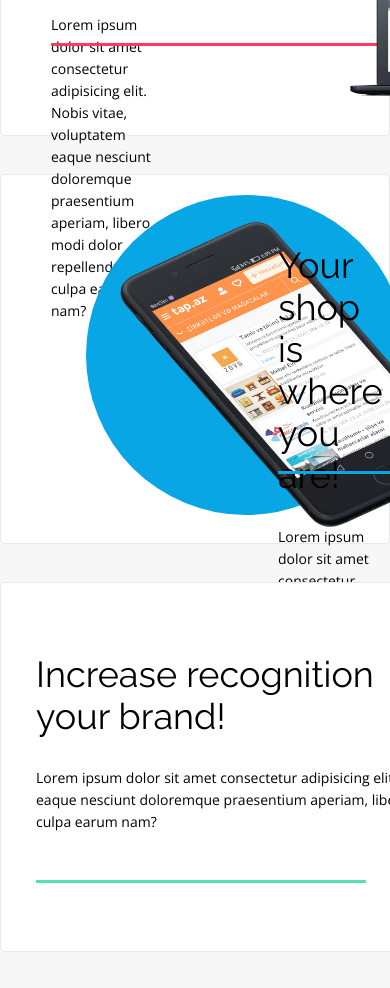
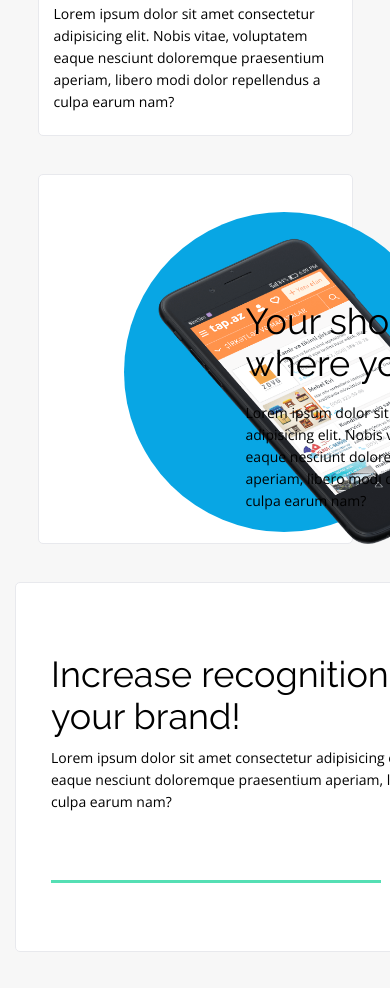
Before and after one commit to lukasdebski/Project-2---BestShop, a website: page index.html in a window 390 px wide. Shown: the part 1845-2833 px from the top of the page. Drawn offline with nearby package versions, Linux system fonts and the light colour scheme.

Commit message:
benefits step 1

```diff
--- a/index.html
+++ b/index.html
@@ -103,7 +103,7 @@
                 </div>
             </div>
 
-            <div class="benefits__double">
+            <div class="benefits__double container">
                 <div class="benefits__double--content">
                     <div class="benefits__double--elements">
                         <h2 class="benefits__title title--h2">Increase recognition <br> your brand!</h2>
--- a/scss/_benefits.scss
+++ b/scss/_benefits.scss
@@ -7,10 +7,11 @@
 
 .benefits__container {
     display: flex;
+    justify-content: space-around;
     border: 1px solid #E8E9ED;
     border-radius: 5px;
     background-color: #fff;
-    max-width: 1124px;
+    width: 1124px;
     height: 370px;
     margin-bottom: 38px;
 }
@@ -156,3 +157,150 @@
     width: 330px;
     background-color: var(--color-green);
 }
+
+@include mobile {
+    /* SECTION Benefits part 1*/
+
+    .benefits__container {
+        display: flex;
+        flex-direction: column;
+        width: 315px;
+        height: 370px;
+        margin-bottom: 38px;
+    }
+
+    .benefits__content {
+        display: flex;
+        flex-direction: column;
+        justify-content: space-around;
+        // position: relative;
+        width: 272px;
+        // height: 166px;
+        margin: 0;
+        order: 1;
+    }
+
+    .benefits__content::before {
+        display: none;
+    }
+
+    .benefits__text {
+        margin: 10px 0;
+    }
+
+
+
+    /* Benefits img Macbook*/
+
+    .benefits__macbook {
+        align-self: center;
+        position: relative;
+        width: 215px;
+        height: 147px;
+        margin: 0;
+    }
+
+    .content__macbook--img {
+        position: absolute;
+        bottom: 0;
+        left: 0;
+        height: 110px;
+    }
+
+    .macbook--square::before {
+        content: "";
+        position: absolute;
+        top: 10%;
+        left: 55%;
+        width: 100px;
+        height: 100px;
+    }
+
+    /* SECTION Benefits second part iphone */
+
+    .benefits__content--edit {
+        height: 230px;
+        margin: 69px 20px 0 192px;
+    }
+
+    .benefits__content--edit::before {
+        background-color: var(--color-primary);
+    }
+
+    /* img Iphone */
+
+    .content__iphone--img {
+        width: 436px;
+        height: auto;
+        margin-top: 19px;
+    }
+
+    .iphone__container {
+        position: relative;
+        width: 426px;
+        margin-left: 70px;
+    }
+
+    .benefits__iphone,
+    .content__iphone--img::before {
+        content: "";
+        position: absolute;
+        top: 20px;
+        left: 0;
+        display: block;
+        width: 320px;
+        height: 320px;
+        background: var(--color-primary);
+        border-radius: 50%;
+    }
+
+    /* SECTION double */
+
+    .benefits__double {
+        display: flex;
+        justify-content: space-between;
+        width: 1124px;
+        margin: 0 auto;
+    }
+
+    .benefits__double--content {
+        position: relative;
+        flex-direction: column;
+        width: 620px;
+        padding: 70px 35px;
+        border: 1px solid #E8E9ED;
+        border-radius: 5px;
+        background-color: #fff;
+        height: 370px;
+    }
+
+    .benefits__double--elements {
+        position: relative;
+        width: 550px;
+        height: 230px;
+    }
+
+    .benefits__double--image {
+        background-color: var(--color-green);
+        width: 440px;
+        height: 370px;
+        border-radius: 5px;
+    }
+
+    .benefits__double--image img {
+        height: 200px;
+        margin-left: 60px;
+        margin-top: 98px;
+    }
+
+    .benefits__double--elements::before {
+        content: "";
+        position: absolute;
+        bottom: 0;
+        left: 0;
+        display: block;
+        height: 3px;
+        width: 330px;
+        background-color: var(--color-green);
+    }
+}
```
Also changed, not shown: css/main.css, 1 other file.
